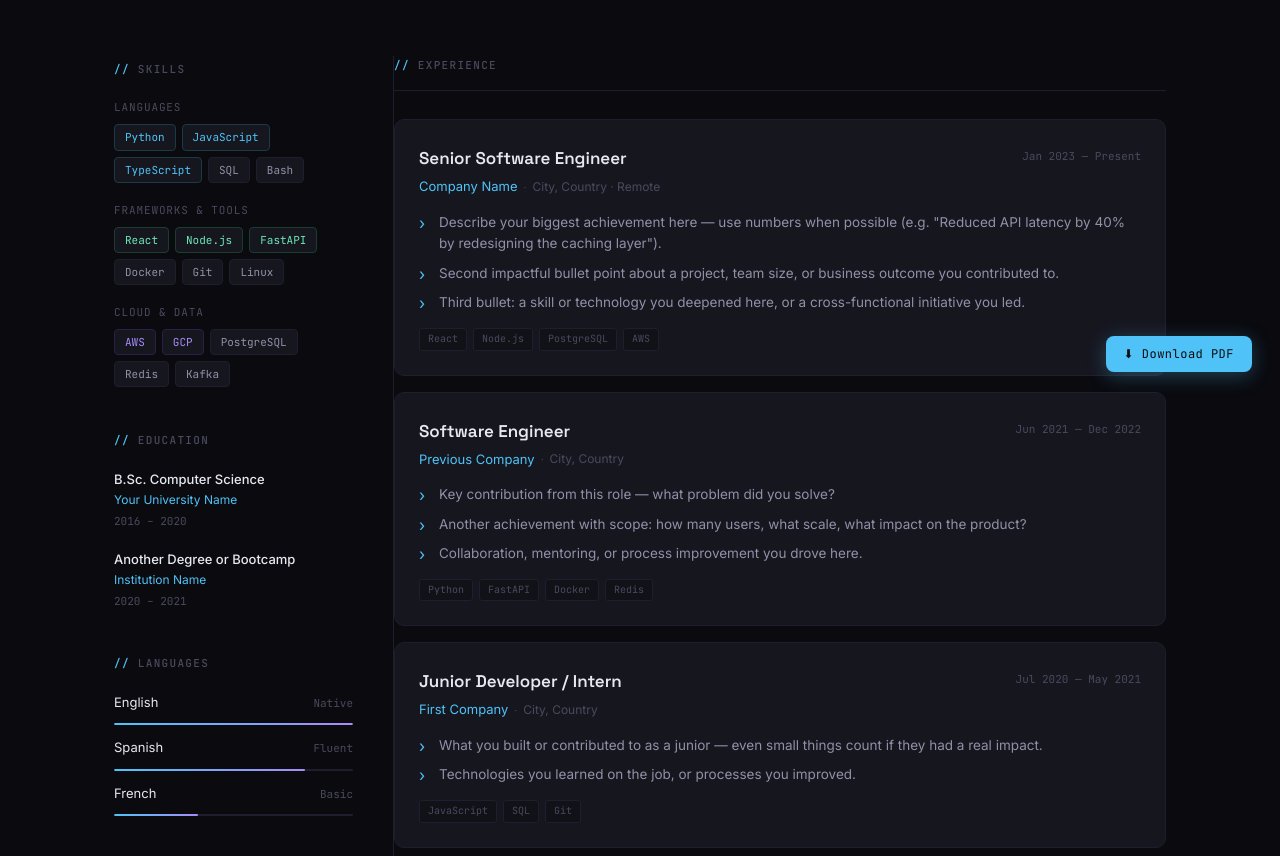
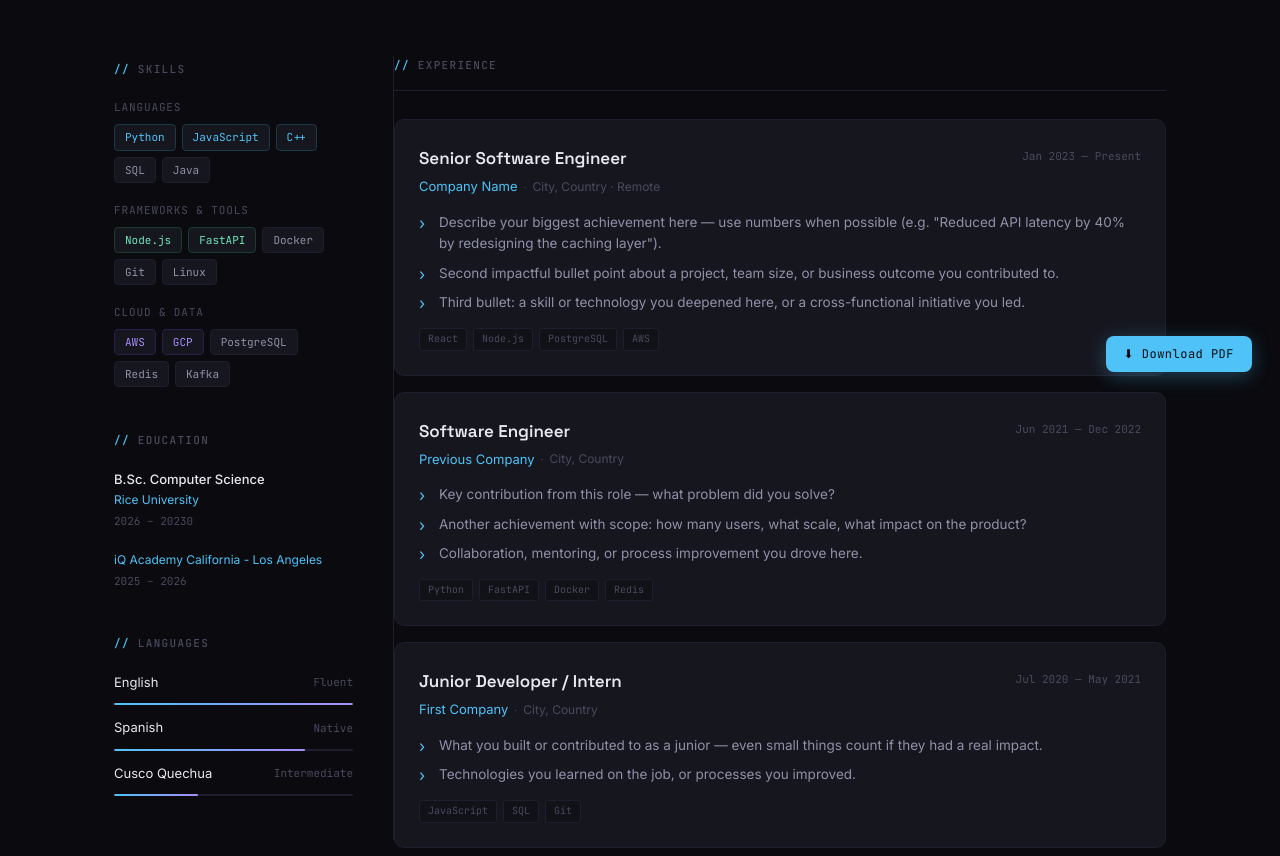
Before and after one commit to AlexAceArmas/AlexAceArmas.github.io, a plain HTML site: page index.html in a window 1280 px wide. Shown: the part 400-1256 px from the top of the page. Drawn offline with Linux system fonts and the light colour scheme.

Commit message:
Update personal information and language skills

```diff
--- a/index.html
+++ b/index.html
@@ -580,16 +580,15 @@
         <div class="skill-pills">
           <span class="pill accent">Python</span>
           <span class="pill accent">JavaScript</span>
-          <span class="pill accent">TypeScript</span>
+          <span class="pill accent">C++</span>
           <span class="pill">SQL</span>
-          <span class="pill">Bash</span>
+          <span class="pill">Java</span>
         </div>
       </div>
 
       <div class="skill-group">
         <div class="skill-group-name">Frameworks & Tools</div>
         <div class="skill-pills">
-          <span class="pill green">React</span>
           <span class="pill green">Node.js</span>
           <span class="pill green">FastAPI</span>
           <span class="pill">Docker</span>
@@ -616,14 +615,14 @@
 
       <div class="edu-item">
         <div class="edu-degree">B.Sc. Computer Science</div>
-        <div class="edu-school">Your University Name</div>
-        <div class="edu-year">2016 – 2020</div>
+        <div class="edu-school">Rice University</div>
+        <div class="edu-year">2026 – 20230</div>
       </div>
 
       <div class="edu-item">
-        <div class="edu-degree">Another Degree or Bootcamp</div>
-        <div class="edu-school">Institution Name</div>
-        <div class="edu-year">2020 – 2021</div>
+        <div class="edu-degree"></div>
+        <div class="edu-school">iQ Academy California - Los Angeles</div>
+        <div class="edu-year">2025 – 2026</div>
       </div>
     </div>
 
@@ -633,19 +632,19 @@
 
       <div class="lang-item">
         <span class="lang-name">English</span>
-        <span class="lang-level">Native</span>
+        <span class="lang-level">Fluent</span>
       </div>
       <div class="lang-bar"><div class="lang-bar-fill" style="width:100%"></div></div>
 
       <div class="lang-item">
         <span class="lang-name">Spanish</span>
-        <span class="lang-level">Fluent</span>
+        <span class="lang-level">Native</span>
       </div>
       <div class="lang-bar"><div class="lang-bar-fill" style="width:80%"></div></div>
 
       <div class="lang-item">
-        <span class="lang-name">French</span>
-        <span class="lang-level">Basic</span>
+        <span class="lang-name">Cusco Quechua</span>
+        <span class="lang-level">Intermediate</span>
       </div>
       <div class="lang-bar"><div class="lang-bar-fill" style="width:35%"></div></div>
     </div>
@@ -810,7 +809,7 @@
         <div class="cert-item">
           <div class="cert-icon">◈</div>
           <div>
-            <div class="cert-name">Another Certification Name</div>
+            <div class="cert-name">Cloud Engineer</div>
             <div class="cert-issuer">Issuing Organization</div>
           </div>
           <div class="cert-year">2022</div>
@@ -830,7 +829,7 @@
 
   <!-- ═══ FOOTER ════════════════════════════════════════ -->
   <footer>
-    <p>© <span id="year"></span> Your Name · Built with HTML & hosted on <span>GitHub Pages</span></p>
+    <p>© <span id="year"></span> Alex Armas · Built with HTML & hosted on <span>GitHub Pages</span></p>
     <p>Last updated: <span>June 2026</span></p>
   </footer>
 
```
